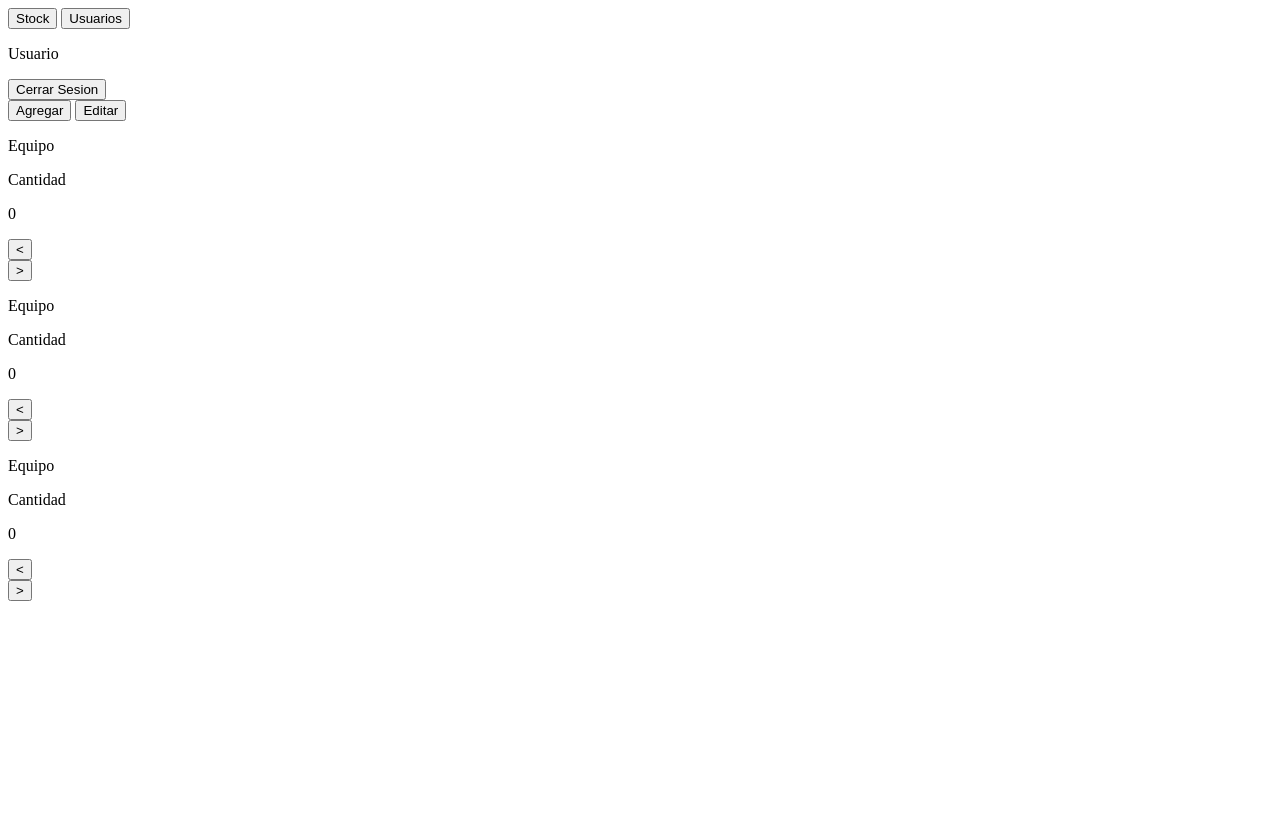
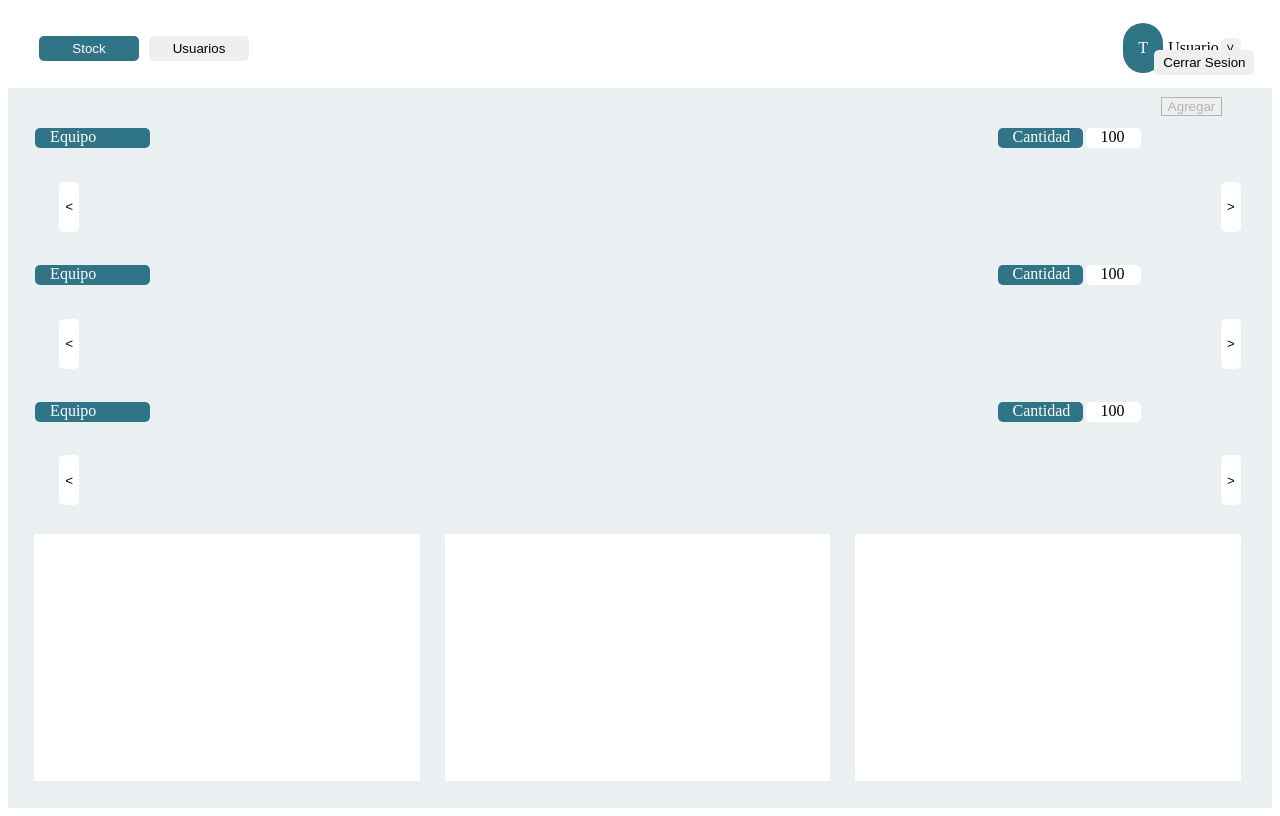
Before and after one commit to otac12/SaberesServicioWeb, a PHP site: page /Estructura/Admin.php in a window 1280 px wide. Before the commit the page ends 601 px from the top, so only its background shows below. Run offline with PHP 8.4, Linux system fonts and the light colour scheme; the visitor is signed in with stand-in values (Sample User, id 1).

Commit message:
Segundo avance

```diff
--- a/Web/Estructura/Admin.php
+++ b/Web/Estructura/Admin.php
@@ -20,14 +20,16 @@
 <html>
     <head>
         <script src = "../js/FuncionesGenerales.js" defer></script>
+        <link rel = "Stylesheet" type="text/css" href= "../css/StyleGeneral.css">
         <script src = <?php echo $Url ?>  defer></script>
     </head>
     <body session = <?php echo $sesion ?> >
         <div id ="Menu">
-            <button onclick = "">Stock</button>
-            <button onclick = "">Usuarios</button>
-
+            <button id = "VerStock">Stock</button>
+            <button id = "VerUsuario">Usuarios</button>
+            <div><p>T</p></div>
             <p>Usuario</p>
+            <button>></button>
             <button onclick = "CerrarSesion()">Cerrar Sesion</button>
 
         </div>
--- a/Web/Estructura/Ventanas/Stock.html
+++ b/Web/Estructura/Ventanas/Stock.html
@@ -1,11 +1,10 @@
 <div>
     <button>Agregar</button>
-    <button>Editar</button>
 </div>
 <div>
         <p>Equipo</p>
         <p>Cantidad</p>
-        <p id="NumeroEquipo">0</p>
+        <p id="NumeroEquipo">100</p>
 </div>
 <div>
         <button><</button>
@@ -14,11 +13,11 @@
         </div>
         <button>></button>
 </div>
-<div>
+
 <div>
         <p>Equipo</p>
         <p>Cantidad</p>
-        <p id="NumeroHerramienta">0</p>
+        <p id="NumeroHerramienta">100</p>
 </div>
 <div>
         <button><</button>
@@ -27,11 +26,11 @@
         </div>
         <button>></button>
 </div>
-</div>
+
 <div>
         <p>Equipo</p>
         <p>Cantidad</p>
-        <p id="NumeroComponentes">0</p>
+        <p id="NumeroComponentes">100</p>
 </div>
 <div>
         <button><</button>
@@ -40,7 +39,7 @@
         </div>
         <button>></button>
 </div>
-</div>
+
 <div>
     <div></div>
     <div></div>
--- /dev/null
+++ b/Web/css/Stock.css
@@ -0,0 +1,214 @@
+#Cuerpo{
+    display: flex;
+    justify-content: center;
+    flex-direction: column;
+}
+
+#Cuerpo>div{
+    width: calc(100% - 20px);
+    padding-left: 20px;
+}
+
+#Cuerpo>div:nth-child(1){
+    display: flex;
+    justify-content: end;
+    align-items: center;
+    height: 5%;
+}
+
+#Cuerpo>div:nth-child(1)>button{
+
+    min-width: 50px;
+    max-height: 20px;
+    margin-right:4%;
+    border: 1px solid var(--Borde);
+    color: var(--Borde);
+
+}
+
+#Cuerpo>div:nth-child(2){
+    display: flex;
+    align-items: center;
+    justify-content: center;
+    height: 4%;
+}
+
+#Cuerpo>div:nth-child(2)>p:nth-child(1){
+    background-color: var(--Principal);
+    min-width: 100px;
+    height: 20px;
+    border-radius: 5px;
+    padding-left: 15px;
+    color: white;
+    margin-right: calc(85% - 100px - 70px - 40px);
+}
+
+#Cuerpo>div:nth-child(2)>p:nth-child(2){
+    background-color: var(--Principal);
+    min-width: 70px;
+    height: 20px;
+    border-radius: 5px;
+    padding-left: 15px;
+    margin-right: 3px;
+    color: white;
+}
+
+#Cuerpo>div:nth-child(2)>p:nth-child(3){
+    background-color: white;
+    min-width: 40px;
+    height: 20px;
+    border-radius: 5px;
+    padding-left: 15px;
+    margin-right:10%;
+}
+
+#Cuerpo>div:nth-child(3){
+    display: flex;
+    justify-content: center;
+    height: 15%;
+    align-items: center;
+}
+
+#Cuerpo>div:nth-child(3)>button{
+    width: 20px;
+    height: 50px;
+    border-radius: 5px;
+    border: 0;
+    background-color: white;
+}
+
+#Cuerpo>div:nth-child(3)>div{
+    width: calc(95% - 40px);
+    height: 100%;
+    overflow-x: auto;
+}
+
+#Cuerpo>div:nth-child(4){
+    display: flex;
+    align-items: center;
+    justify-content: center;
+    height: 4%;
+}
+
+#Cuerpo>div:nth-child(4)>p:nth-child(1){
+    background-color: var(--Principal);
+    min-width: 100px;
+    height: 20px;
+    border-radius: 5px;
+    padding-left: 15px;
+    color: white;
+    margin-right: calc(85% - 100px - 70px - 40px);
+}
+
+#Cuerpo>div:nth-child(4)>p:nth-child(2){
+    background-color: var(--Principal);
+    min-width: 70px;
+    height: 20px;
+    border-radius: 5px;
+    padding-left: 15px;
+    margin-right: 3px;
+    color: white;
+}
+
+#Cuerpo>div:nth-child(4)>p:nth-child(3){
+    background-color: white;
+    min-width: 40px;
+    height: 20px;
+    border-radius: 5px;
+    padding-left: 15px;
+    margin-right:10%;
+}
+
+#Cuerpo>div:nth-child(5){
+    height: 15%;
+    display: flex;
+    justify-content: center;
+    align-items: center;
+}
+
+#Cuerpo>div:nth-child(5)>button{
+    width: 20px;
+    height: 50px;
+    border-radius: 5px;
+    border: 0;
+    background-color: white;
+}
+
+#Cuerpo>div:nth-child(5)>div{
+    width: calc(95% - 40px);
+    height: 100%;
+    overflow-x: auto;
+}
+
+#Cuerpo>div:nth-child(6){
+    display: flex;
+    align-items: center;
+    justify-content: center;
+    height: 4%;
+
+}
+
+#Cuerpo>div:nth-child(6)>p:nth-child(1){
+    background-color: var(--Principal);
+    min-width: 100px;
+    height: 20px;
+    border-radius: 5px;
+    padding-left: 15px;
+    color: white;
+    margin-right: calc(85% - 100px - 70px - 40px);
+}
+
+#Cuerpo>div:nth-child(6)>p:nth-child(2){
+    background-color: var(--Principal);
+    min-width: 70px;
+    height: 20px;
+    border-radius: 5px;
+    padding-left: 15px;
+    margin-right: 3px;
+    color: white;
+}
+
+
+
+#Cuerpo>div:nth-child(6)>p:nth-child(3){
+    background-color: white;
+    min-width: 40px;
+    height: 20px;
+    border-radius: 5px;
+    padding-left: 15px;
+    margin-right:10%;
+}
+
+#Cuerpo>div:nth-child(7){
+    height: 15%;
+    display: flex;
+    justify-content: center;
+    align-items: center;
+}
+
+#Cuerpo>div:nth-child(7)>button{
+    width: 20px;
+    height: 50px;
+    border-radius: 5px;
+    border: 0;
+    background-color: white;
+}
+
+#Cuerpo>div:nth-child(7)>div{
+    width: calc(95% - 40px);
+    height: 100%;
+    overflow-x: auto;
+}
+
+#Cuerpo>div:nth-child(8){
+    height: 38%;
+    display: flex;
+    justify-content: center;
+}
+
+#Cuerpo>div:nth-child(8)>div{
+    background-color: white;
+    width: 31%;
+    height: 90%;
+    margin-right: 25px;
+}
--- /dev/null
+++ b/Web/css/StyleGeneral.css
@@ -0,0 +1,70 @@
+:root{
+    --Principal: #307487;
+    --Fondo:#EBF0F3;
+    --Borde:#B2B2B2;
+}
+
+#Menu {
+    width:100%;
+    height:10vh;
+    display:flex;
+    align-items:center;
+    justify-content: center;
+}
+
+#Menu>button{
+    min-width: 100px;
+    height: 25px;
+    border-radius: 5px;
+    border: 0;
+}
+
+#Menu>button:nth-child(1){
+
+    margin-right:10px;
+
+}
+
+#Menu>button:nth-child(2){
+    margin-right:calc(99vw - 100px - 200px - 53px - 40px) ;
+}
+
+#Menu>button:nth-child(5){
+    min-width: 15px;
+    height: 20px;
+    border: 0;
+    transform: rotate(90deg);
+}
+
+#Menu>button:nth-child(6){
+
+    position: absolute;
+    right: 2%;
+    top: 50px;
+
+}
+
+#Menu>div{
+    display: flex;
+    align-items: center;
+    justify-content: center;
+    min-width: 40px;
+    min-height: 40px;
+    border-radius: 20px;
+    background-color: var(--Principal);
+}
+
+#Menu>div>p{
+    color: white;
+}
+
+#Menu>p{
+    margin-left: 5px;
+    min-width: 53px;
+}
+
+#Cuerpo{
+    background-color: var(--Fondo);
+    width: 100%;
+    height: 90vh;
+}
--- a/Web/js/FuncionesGenerales.js
+++ b/Web/js/FuncionesGenerales.js
@@ -1,6 +1,21 @@
 origen = window.location.origin;
 
-Stock();
+document.addEventListener('DOMContentLoaded',(event)=>{
+    Stock();
+
+     BotonStock = document.getElementById('VerStock');
+     BotonUsuario = document.getElementById('VerUsuario');
+
+     BotonStock.addEventListener("click",function(){
+        BorrarContenido();
+        Stock();
+     });
+
+     BotonUsuario.addEventListener("click",function(){
+        BorrarContenido();
+        Usuario();
+     });
+});
 
 function CerrarSesion(){
     id = document.body.getAttribute('session');
@@ -24,6 +39,12 @@ function CerrarSesion(){
 };
 
 function Stock(){
+
+    Boton = document.getElementById('VerStock');
+
+    Boton.style.backgroundColor = "var(--Principal)";
+    Boton.style.color = "white";
+
     fetch(origen+'/Estructura/Ventanas/Stock.html')
         .then(response => {
             if (!response.ok) {
@@ -34,9 +55,68 @@ function Stock(){
         .then(htmlContent => {
                 const div = document.getElementById('Cuerpo');
                 div.innerHTML += htmlContent;
-            });
+
+                Etiqueta = document.createElement('link');
+                Etiqueta.id = "StyleStock";
+                Etiqueta.rel = "Stylesheet";
+                Etiqueta.type = "text/css";
+                Etiqueta.href = "../css/Stock.css";
+
+                document.head.appendChild(Etiqueta);
+
+        });
 };
 
 function Usuario (){
 
+    Boton = document.getElementById('VerUsuario');
+
+    Boton.style.backgroundColor = "var(--Principal)";
+    Boton.style.color = "white";
+
+    fetch(origen+'/Estructura/Ventanas/Usuario.html')
+        .then(response => {
+            if (!response.ok) {
+                 throw new Error('Error al cargar el archivo HTML: ' + response.statusText);
+            }
+                return response.text();
+            })
+        .then(htmlContent => {
+                const div = document.getElementById('Cuerpo');
+                div.innerHTML += htmlContent;
+
+                Etiqueta = document.createElement('link');
+                Etiqueta.id = "StyleUsuario";
+                Etiqueta.rel = "Stylesheet";
+                Etiqueta.type = "text/css";
+                Etiqueta.href = "../css/Usuario.css";
+
+                document.head.appendChild(Etiqueta);
+
+        });
 };
+
+function BorrarContenido(){
+
+    Boton = document.getElementById('VerUsuario');
+
+    Boton.style.backgroundColor = "";
+    Boton.style.Color = "";
+
+    Boton = document.getElementById('VerStock');
+
+    Boton.style.backgroundColor = "";
+    Boton.style.Color = "";
+
+    Cuerpo = document.getElementById('Cuerpo');
+    StyleStock = document.getElementById('StyleStock');
+    StyleUsuario = document.getElementById('StyleUsuario');
+
+    Cuerpo.innerHTML = '';
+
+    if(StyleStock != null){
+        StyleStock.remove();
+    }if (StyleUsuario != null) {
+        StyleUsuario.remove();
+    }
+}
```
Also changed, not shown: Web/Estructura/Ventanas/Usuario.html (+18 -0 lines). Lines whose indentation alone changed are shown as unchanged.
